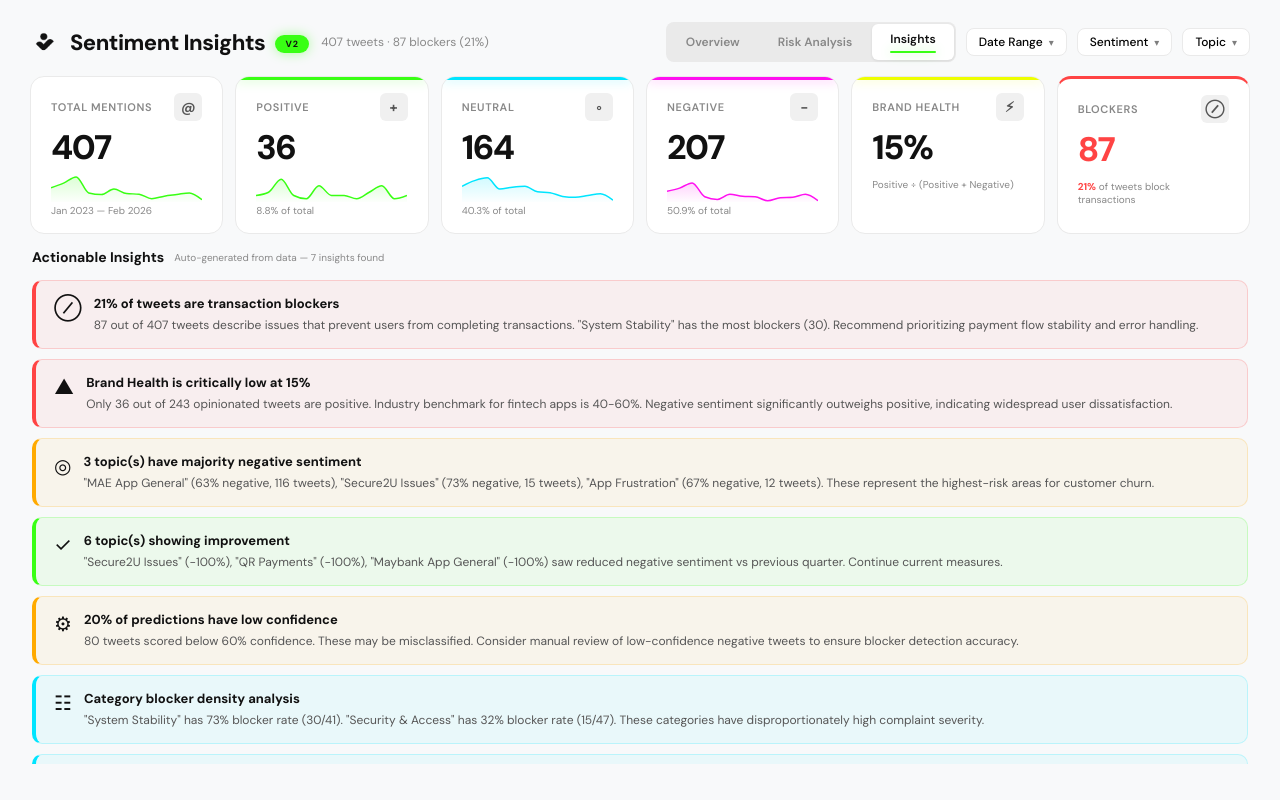
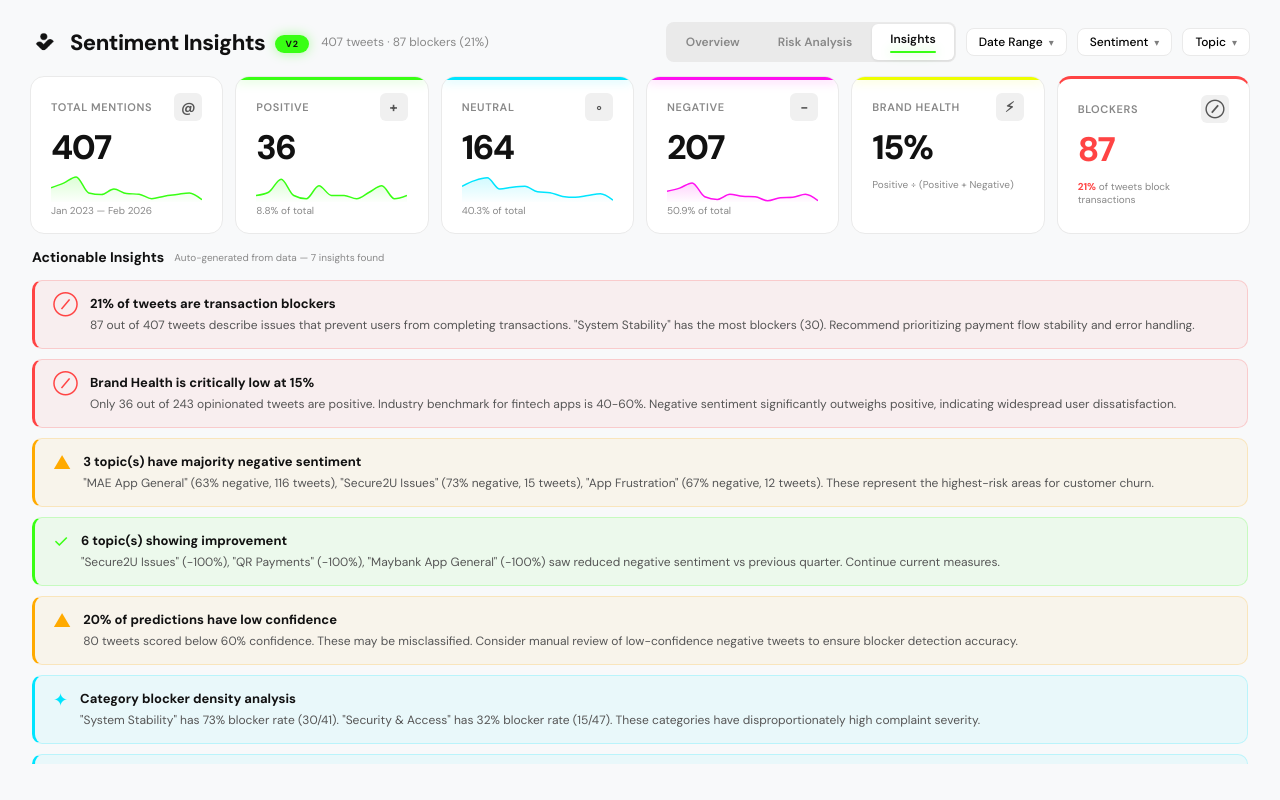
Before and after one commit to lawalah/Sentiment-Insights-Dashboard, a Next.js app in the folder dashboard/: page /v2 in a window 1280 px wide. Both pictures are taken after a click on the button "Insights". Built offline with nearby package versions, Linux system fonts and the light colour scheme.

Commit message:
Refactor InsightCard to enforce severity-based icons

```diff
--- a/dashboard/app/v2/V2Insights.js
+++ b/dashboard/app/v2/V2Insights.js
@@ -11,27 +11,27 @@ const CATEGORY_LABELS = {
     general_service: "General Service",
 };
 
-function InsightCard({ severity, icon, title, description }) {
-    const colors = {
-        critical: { bg: "rgba(255,68,68,0.06)", border: "rgba(255,68,68,0.2)", accent: "#FF4444" },
-        warning: { bg: "rgba(255,170,0,0.06)", border: "rgba(255,170,0,0.2)", accent: "#FFAA00" },
-        positive: { bg: "rgba(57,255,20,0.06)", border: "rgba(57,255,20,0.2)", accent: "#39FF14" },
-        info: { bg: "rgba(0,229,255,0.06)", border: "rgba(0,229,255,0.2)", accent: "#00E5FF" },
+function InsightCard({ severity, title, description }) {
+    const properties = {
+        critical: { bg: "rgba(255,68,68,0.06)", border: "rgba(255,68,68,0.2)", accent: "#FF4444", icon: "⊘" },
+        warning: { bg: "rgba(255,170,0,0.06)", border: "rgba(255,170,0,0.2)", accent: "#FFAA00", icon: "▲" },
+        positive: { bg: "rgba(57,255,20,0.06)", border: "rgba(57,255,20,0.2)", accent: "#39FF14", icon: "✓" },
+        info: { bg: "rgba(0,229,255,0.06)", border: "rgba(0,229,255,0.2)", accent: "#00E5FF", icon: "✦" },
     };
-    const c = colors[severity] || colors.info;
+    const p = properties[severity] || properties.info;
 
     return (
         <div style={{
-            background: c.bg,
-            border: `1px solid ${c.border}`,
-            borderLeft: `4px solid ${c.accent}`,
+            background: p.bg,
+            border: `1px solid ${p.border}`,
+            borderLeft: `3px solid ${p.accent}`,
             borderRadius: 10,
             padding: "14px 18px",
             display: "flex",
             gap: 12,
             alignItems: "flex-start",
         }}>
-            <span style={{ fontSize: 20, flexShrink: 0 }}>{icon}</span>
+            <span style={{ fontSize: 18, color: p.accent, flexShrink: 0, marginTop: -2 }}>{p.icon}</span>
             <div>
                 <div style={{ fontSize: 13, fontWeight: 700, marginBottom: 4 }}>{title}</div>
                 <div style={{ fontSize: 12, color: "#555", lineHeight: 1.5 }}>{description}</div>
@@ -59,7 +59,6 @@ export default function V2Insights({ data }) {
                 .sort((a, b) => b.blockers - a.blockers)[0];
             items.push({
                 severity: "critical",
-                icon: "⊘",
                 title: `${blockerPct}% of tweets are transaction blockers`,
                 description: `${blockers} out of ${total} tweets describe issues that prevent users from completing transactions. "${CATEGORY_LABELS[topBlockerCat?.cat] || topBlockerCat?.cat}" has the most blockers (${topBlockerCat?.blockers}). Recommend prioritizing payment flow stability and error handling.`,
             });
@@ -69,7 +68,6 @@ export default function V2Insights({ data }) {
         if (brandHealth < 30) {
             items.push({
                 severity: "critical",
-                icon: "▲",
                 title: `Brand Health is critically low at ${brandHealth}%`,
                 description: `Only ${pos} out of ${pos + neg} opinionated tweets are positive. Industry benchmark for fintech apps is 40-60%. Negative sentiment significantly outweighs positive, indicating widespread user dissatisfaction.`,
             });
@@ -81,7 +79,6 @@ export default function V2Insights({ data }) {
             const topW = worsening[0];
             items.push({
                 severity: "warning",
-                icon: "↗",
                 title: `${worsening.length} topic(s) worsening`,
                 description: `"${topW.topic}" saw a ${Math.abs(topW.changePct)}% increase in negative sentiment vs previous quarter (${topW.previousNeg} → ${topW.currentNeg} negative tweets). Monitor closely for escalation.`,
             });
@@ -92,7 +89,6 @@ export default function V2Insights({ data }) {
         if (highNeg.length > 0) {
             items.push({
                 severity: "warning",
-                icon: "◎",
                 title: `${highNeg.length} topic(s) have majority negative sentiment`,
                 description: `${highNeg.map((r) => `"${r.topic}" (${r.negPct}% negative, ${r.volume} tweets)`).join(", ")}. These represent the highest-risk areas for customer churn.`,
             });
@@ -103,7 +99,6 @@ export default function V2Insights({ data }) {
         if (improving.length > 0) {
             items.push({
                 severity: "positive",
-                icon: "✓",
                 title: `${improving.length} topic(s) showing improvement`,
                 description: `${improving.slice(0, 3).map((t) => `"${t.topic}" (${t.changePct}%)`).join(", ")} saw reduced negative sentiment vs previous quarter. Continue current measures.`,
             });
@@ -115,7 +110,6 @@ export default function V2Insights({ data }) {
             if (lowConf > 15) {
                 items.push({
                     severity: "warning",
-                    icon: "⚙",
                     title: `${lowConf}% of predictions have low confidence`,
                     description: `${modelPerformance.lowConfidenceCount} tweets scored below 60% confidence. These may be misclassified. Consider manual review of low-confidence negative tweets to ensure blocker detection accuracy.`,
                 });
@@ -131,7 +125,6 @@ export default function V2Insights({ data }) {
         if (catBlockerRates.length > 0) {
             items.push({
                 severity: "info",
-                icon: "☷",
                 title: "Category blocker density analysis",
                 description: `${catBlockerRates.map((c) => `"${CATEGORY_LABELS[c.category] || c.category}" has ${c.blockerRate}% blocker rate (${c.blockerCount}/${c.count})`).join(". ")}. These categories have disproportionately high complaint severity.`,
             });
@@ -140,7 +133,6 @@ export default function V2Insights({ data }) {
         // ── Positive: Top insight summary
         items.push({
             severity: "info",
-            icon: "✦",
             title: "Recommendation Summary",
             description: `Key actions: (1) Fix transaction failure points — ${blockerPct}% blocker rate is above threshold. (2) Address "${[...riskMatrix].sort((a, b) => b.avgImpact * b.volume - a.avgImpact * a.volume)[0]?.topic}" as the highest-impact topic. (3) Review ${modelPerformance?.lowConfidenceCount || 0} low-confidence predictions for data quality.`,
         });
```
